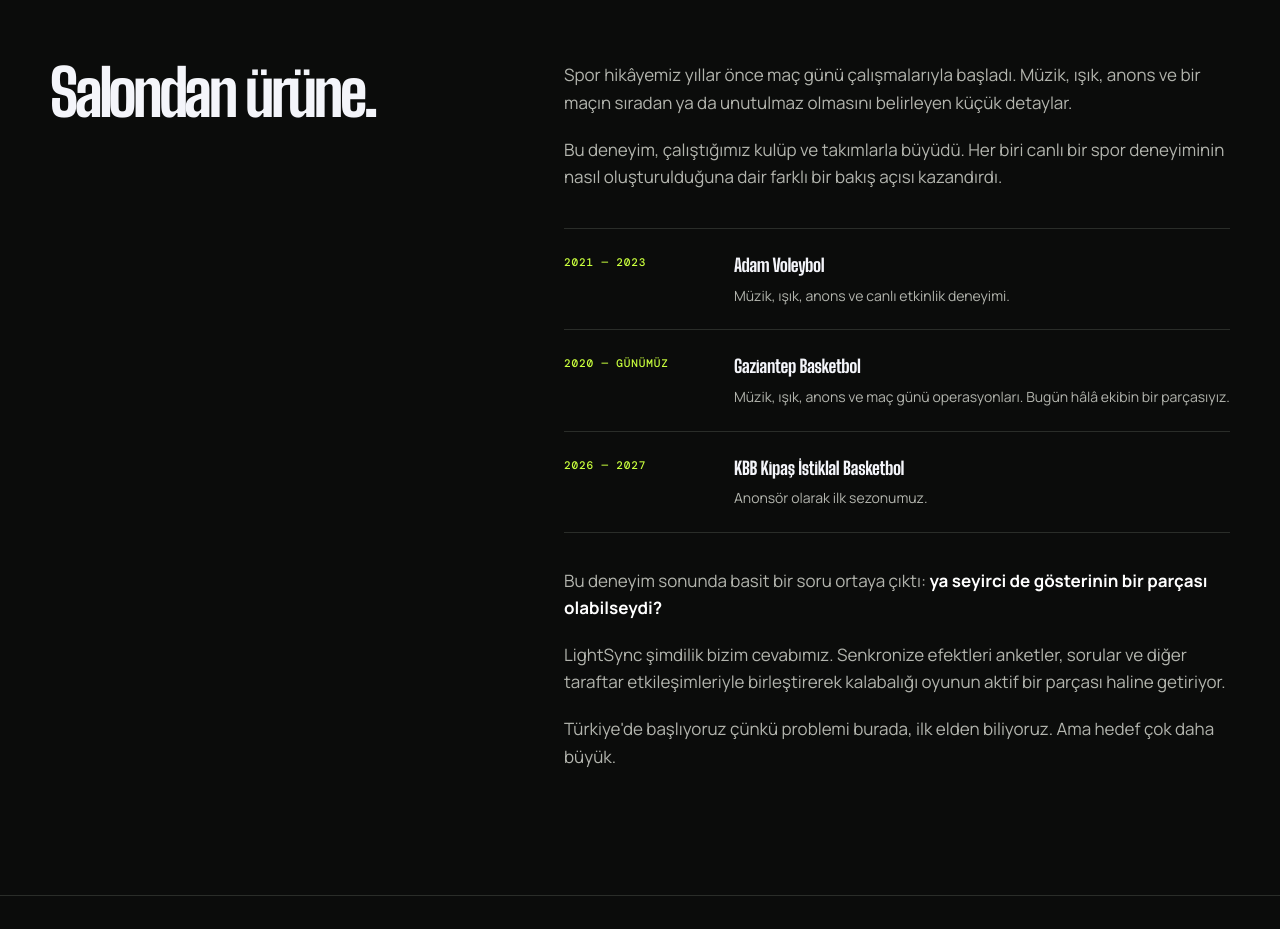
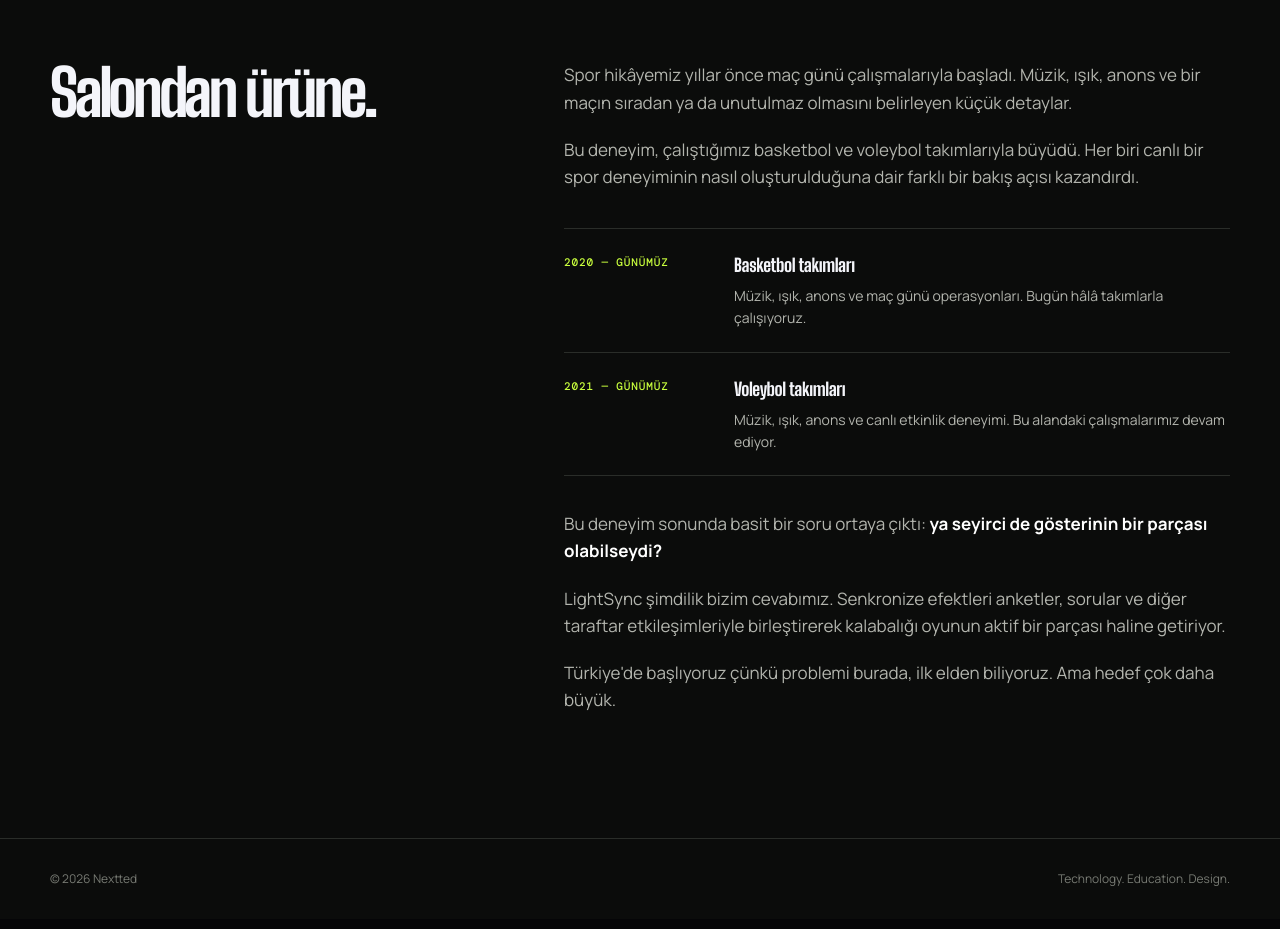
Before and after one commit to Fares-sharabati/Lightsync, a React (Vite) app: page /mission in a window 1280 px wide. Shown: the part 1320-2249 px from the top of the page. Built offline with nearby package versions, Linux system fonts and the light colour scheme.

Commit message:
Remove sports club names from Nextted mission

```diff
--- a/src/pages/Mission.tsx
+++ b/src/pages/Mission.tsx
@@ -3,9 +3,8 @@ import { useTranslate } from '../i18n/LanguageContext';
 import '../styles/nextted.css';
 
 const TIMELINE = [
-  { year: '2021 — 2023', name: 'Adam Voleybol', body: { tr: 'Müzik, ışık, anons ve canlı etkinlik deneyimi.', en: 'Music, lighting, announcing and live event experience.' } },
-  { year: { tr: '2020 — Günümüz', en: '2020 — Present' }, name: 'Gaziantep Basketbol', body: { tr: 'Müzik, ışık, anons ve maç günü operasyonları. Bugün hâlâ ekibin bir parçasıyız.', en: 'Music, lighting, announcing and game-day operations. We are still part of the team today.' } },
-  { year: '2026 — 2027', name: 'KBB Kipaş İstiklal Basketbol', body: { tr: 'Anonsör olarak ilk sezonumuz.', en: 'First season working as the announcer.' } },
+  { year: { tr: '2020 — Günümüz', en: '2020 — Present' }, name: { tr: 'Basketbol takımları', en: 'Basketball teams' }, body: { tr: 'Müzik, ışık, anons ve maç günü operasyonları. Bugün hâlâ takımlarla çalışıyoruz.', en: 'Music, lighting, announcing and game-day operations. We continue to work with teams today.' } },
+  { year: { tr: '2021 — Günümüz', en: '2021 — Present' }, name: { tr: 'Voleybol takımları', en: 'Volleyball teams' }, body: { tr: 'Müzik, ışık, anons ve canlı etkinlik deneyimi. Bu alandaki çalışmalarımız devam ediyor.', en: 'Music, lighting, announcing and live event experience. Our work in this space continues.' } },
 ];
 
 export default function Mission() {
@@ -58,16 +57,16 @@ export default function Mission() {
                 en: 'Our sports story started years ago with game-day work. Music, lighting, announcing and the small details that decide whether a game feels flat or unforgettable.',
               })}</p>
               <p>{t({
-                tr: 'Bu deneyim, çalıştığımız kulüp ve takımlarla büyüdü. Her biri canlı bir spor deneyiminin nasıl oluşturulduğuna dair farklı bir bakış açısı kazandırdı.',
-                en: 'That experience grew through the clubs and teams we worked with, each adding a different perspective on how a live sports experience is created.',
+                tr: 'Bu deneyim, çalıştığımız basketbol ve voleybol takımlarıyla büyüdü. Her biri canlı bir spor deneyiminin nasıl oluşturulduğuna dair farklı bir bakış açısı kazandırdı.',
+                en: 'That experience grew through the basketball and volleyball teams we worked with, each adding a different perspective on how a live sports experience is created.',
               })}</p>
 
               <div className="nextted-timeline">
                 {TIMELINE.map(item => (
-                  <div className="nextted-timeline-item" key={item.name}>
-                    <span className="nextted-timeline-year">{typeof item.year === 'string' ? item.year : t(item.year)}</span>
+                  <div className="nextted-timeline-item" key={typeof item.name === 'string' ? item.name : item.name.en}>
+                    <span className="nextted-timeline-year">{t(item.year)}</span>
                     <div>
-                      <h3>{item.name}</h3>
+                      <h3>{t(item.name)}</h3>
                       <p>{t(item.body)}</p>
                     </div>
                   </div>
```
